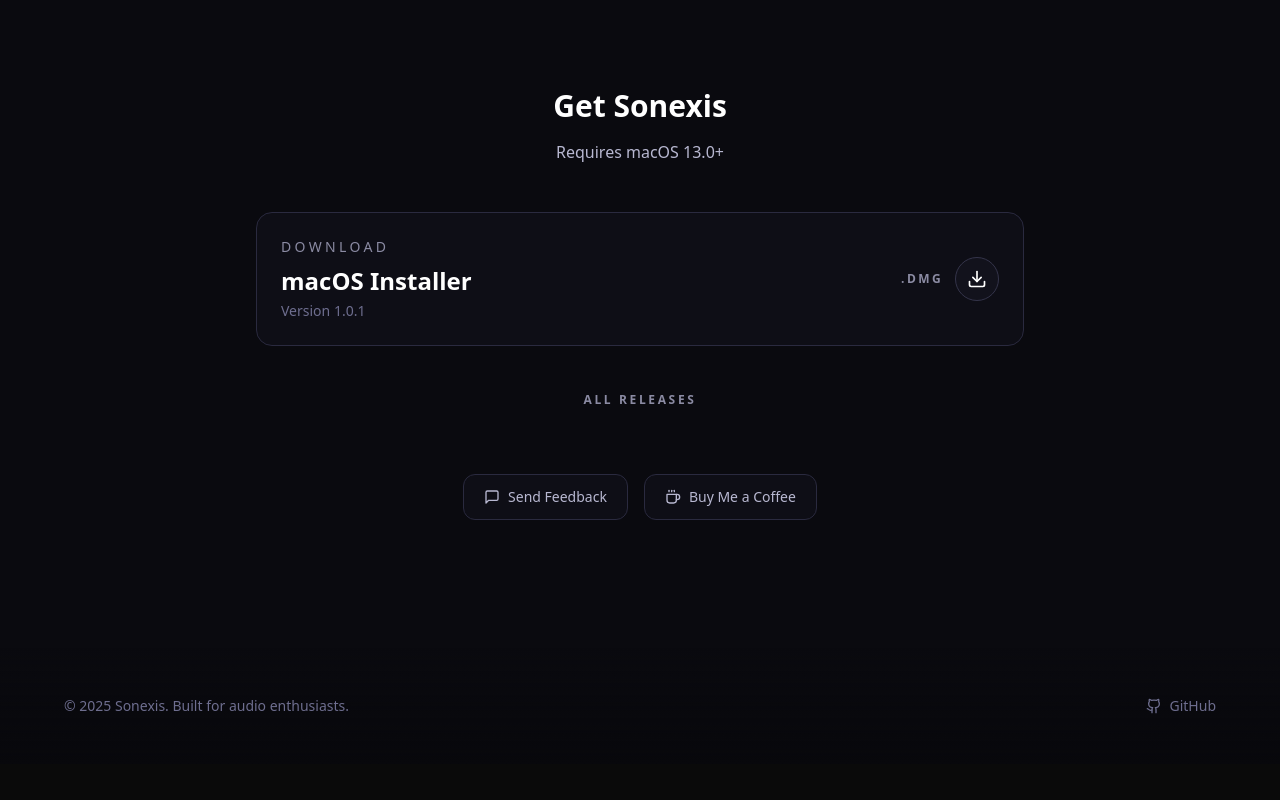
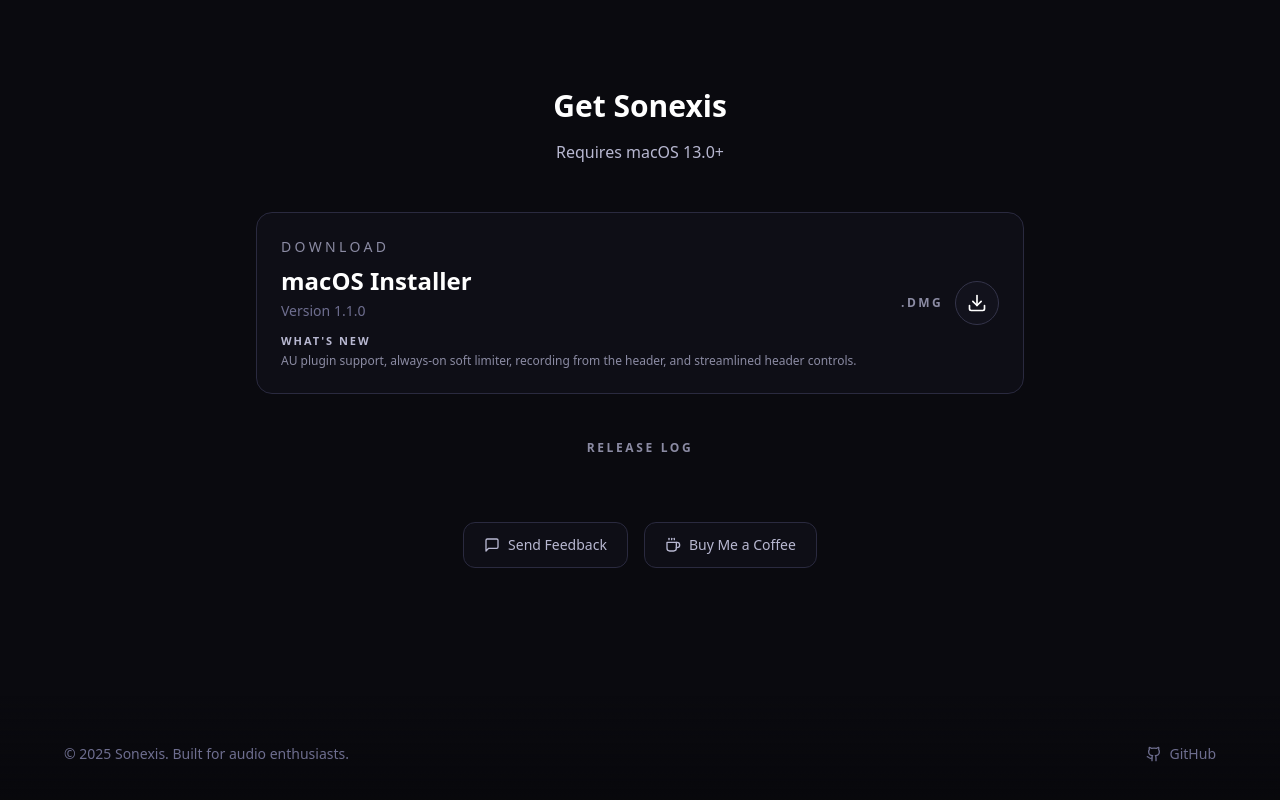
Before and after one commit to skanda-vyas-srinivasan/AudioShaperWebsite, a React (Vite) app: page / in a window 1280 px wide. Shown: the part 3129-3929 px from the top of the page. Before the commit the page ends 3893 px from the top, so only its background shows below. Built offline with nearby package versions, Linux system fonts and the light colour scheme; no server answers.

Commit message:
Update download card for 1.1.0

```diff
--- a/src/App.tsx
+++ b/src/App.tsx
@@ -533,8 +533,12 @@
                       macOS Installer
                     </div>
                     <div className="mt-1 text-sm text-[#6E6E8F]">
-                      Version 1.0.1
+                      Version 1.1.0
                       {downloadCount !== null && <span className="ml-2">• Total downloads: {downloadCount.toLocaleString()}</span>}
+                    </div>
+                    <div className="mt-3 text-xs text-[#8B8BA3]">
+                      <div className="text-[11px] font-semibold uppercase tracking-[0.18em] text-[#B8B8D1]">What's New</div>
+                      <div className="mt-1">AU plugin support, always-on soft limiter, recording from the header, and streamlined header controls.</div>
                     </div>
                   </div>
                   <div className="flex items-center gap-3">
@@ -547,12 +551,13 @@
                   </div>
                 </div>
               </motion.a>
+
               <motion.div variants={fadeInUp} className="mt-6 text-center">
                 <a
                   href="/releases.html"
                   className="text-xs font-semibold uppercase tracking-[0.22em] text-[#8B8BA3] transition-colors hover:text-white"
                 >
-                  All Releases
+                  Release Log
                 </a>
               </motion.div>
 
```
